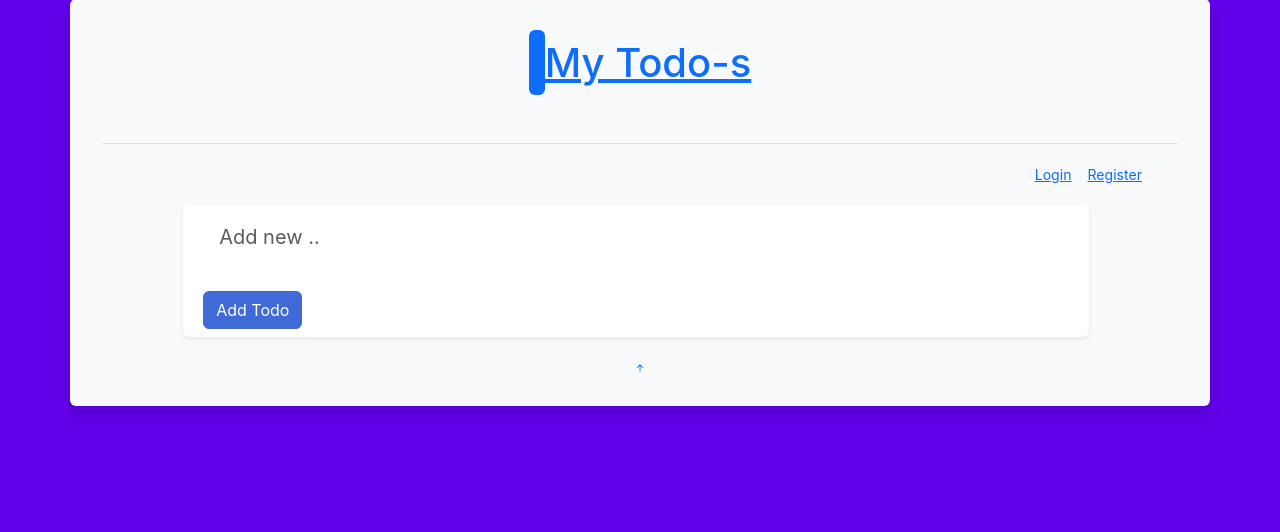
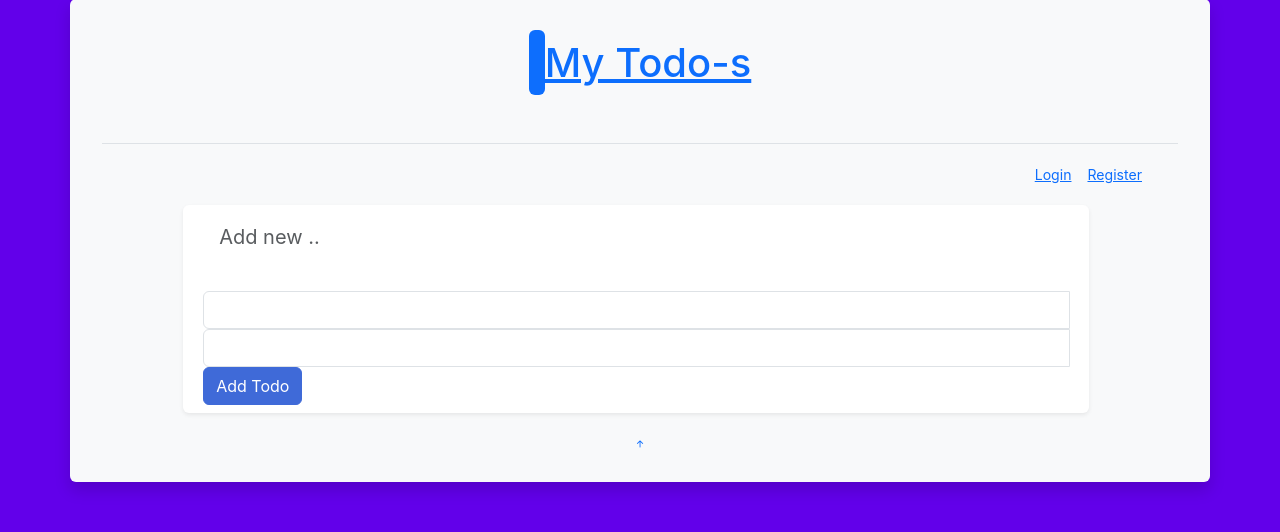
Before and after one commit to olusesa/mytodosite, a Flask app: page / in a window 1280 px wide. Shown: the part 49-581 px from the top of the page. Run offline with Flask 3, Linux system fonts and the light colour scheme; some libraries are stand-ins or nearby versions.

Commit message:
New Update MyTodoSite commit

```diff
--- a/templates/add_todo.html
+++ b/templates/add_todo.html
@@ -12,19 +12,19 @@
                     <i class="fa fa-calendar my-2 px-1 text-primary btn due-date-button" data-toggle="tooltip" data-placement="bottom" title="Set a Due date"></i>
                     <i class="fa fa-calendar-times-o my-2 px-1 text-danger btn clear-due-date-button d-none" data-toggle="tooltip" data-placement="bottom" title="Clear Due date"></i>
         </div>
-<!--        <div class="input-group date" data-provide="datepicker">-->
-<!--            <input type="text" class="form-control">-->
-<!--        <div class="input-group-addon">-->
-<!--        <span class="glyphicon glyphicon-th"></span>-->
-<!--        </div>-->
-<!--        </div>-->
+        <div class="input-group date" data-provide="datepicker">
+            <input type="text" class="form-control">
+        <div class="input-group-addon">
+        <span class="glyphicon glyphicon-th"></span>
+        </div>
+        </div>
 
-<!--        <div class="input-group date" data-provide="datepicker">-->
-<!--            <input type="text" class="form-control">-->
-<!--            <div class="input-group-addon">-->
-<!--                <span class="glyphicon glyphicon-th"></span>-->
-<!--            </div>-->
-<!--        </div>-->
+        <div class="input-group date" data-provide="datepicker">
+            <input type="text" class="form-control">
+            <div class="input-group-addon">
+                <span class="glyphicon glyphicon-th"></span>
+            </div>
+        </div>
 <!--        <button type="submit" class="btn btn-primary btn-block btn-large">Add Todo.</button>-->
                         <button type="button" class="btn btn-primary">Add Todo</button>
     </form>
```
